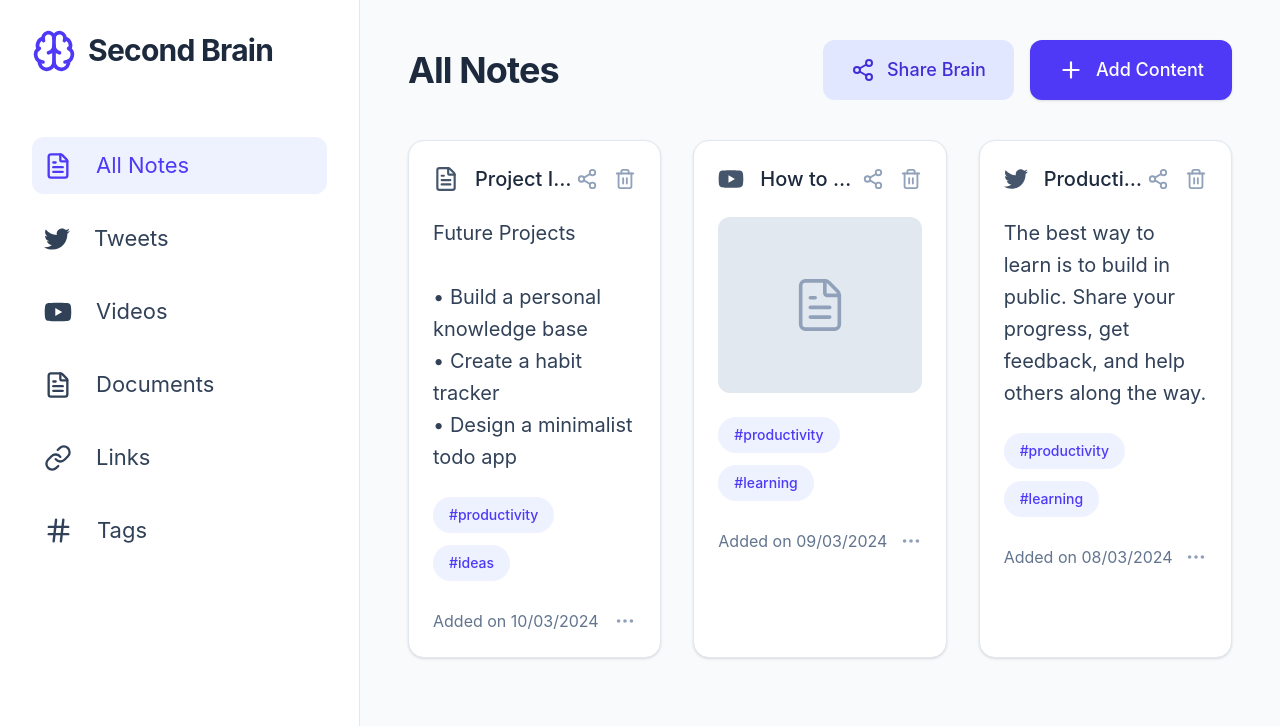
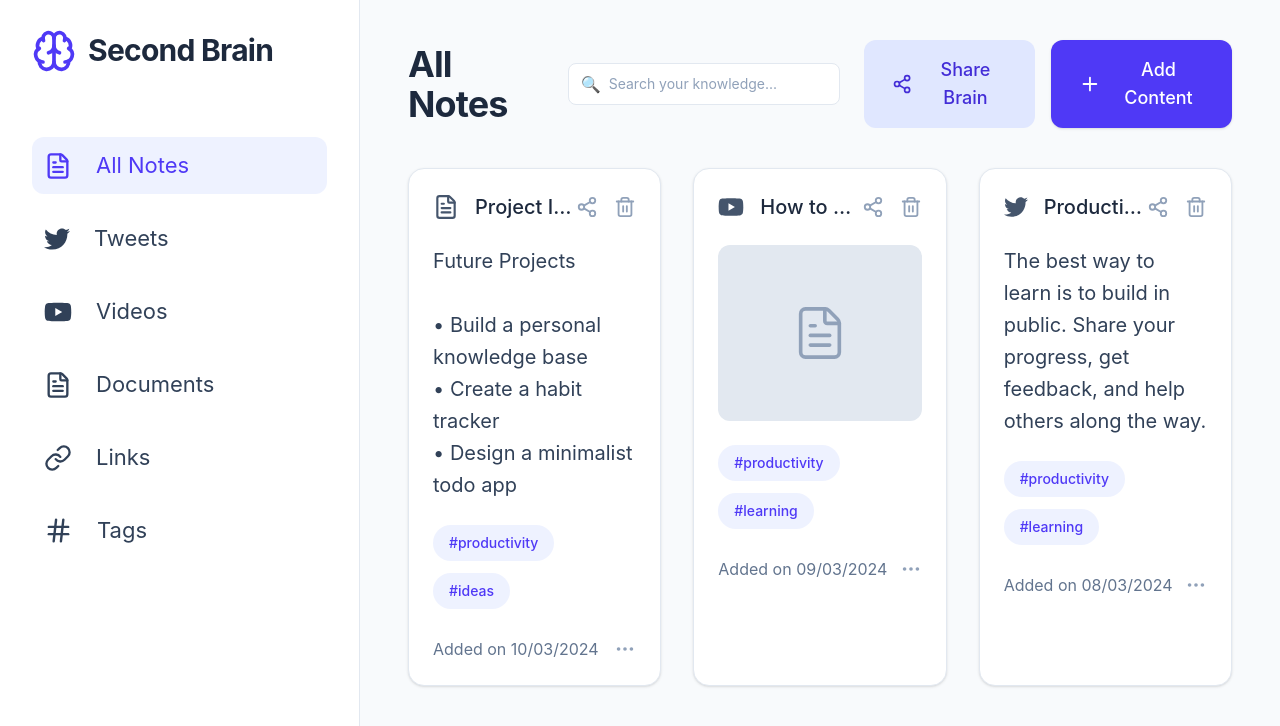
Before and after one commit to YashvanReddy/second-brain, a React (Vite) app: page / in a window 1280 px wide. Shown: the top 726 px of the page. Built offline with nearby package versions, Linux system fonts and the light colour scheme.

Commit message:
Added  content search and filtering

```diff
--- a/src/App.tsx
+++ b/src/App.tsx
@@ -60,7 +60,7 @@ const initialNotes: Note[] = [
 
 function App() {
   const [notes, setNotes] = useState<Note[]>(initialNotes);
-
+  const [searchQuery, setSearchQuery] = useState("");
   const [isModalOpen, setIsModalOpen] = useState(false);
   const [activeFilter, setActiveFilter] = useState<
     "all" | ContentType
@@ -73,10 +73,24 @@ function App() {
   const [url, setUrl] = useState("");
   const [tags, setTags] = useState("");
   const [content, setContent] = useState("");
-  const filteredNotes =
-    activeFilter === "all"
-      ? notes
-      : notes.filter((note) => note.type === activeFilter);
+  const filteredNotes = notes.filter((note) => {
+    const matchesFilter =
+      activeFilter === "all" ||
+      note.type === activeFilter;
+
+    const query = searchQuery.toLowerCase().trim();
+
+    const matchesSearch =
+      query === "" ||
+      note.title.toLowerCase().includes(query) ||
+      note.content?.toLowerCase().includes(query) ||
+      note.tags.some((tag) =>
+        tag.toLowerCase().includes(query)
+      ) ||
+      note.type.toLowerCase().includes(query);
+
+    return matchesFilter && matchesSearch;
+  });
   const handleSave = () => {
     if (!title.trim()) {
       return;
@@ -179,7 +193,7 @@ function App() {
         <main className="min-w-0 flex-1">
 
           {/* HEADER */}
-          <header className="flex items-center justify-between px-8 py-10 lg:px-12">
+          <header className="flex items-center justify-between gap-6 px-8 py-10 lg:px-12">
 
             <h2 className="text-4xl font-bold tracking-tight">
               {activeFilter === "all" && "All Notes"}
@@ -189,6 +203,34 @@ function App() {
               {activeFilter === "link" && "Links"}
             </h2>
 
+            <div className="flex flex-1 justify-center">
+
+              <div className="flex w-full max-w-md items-center gap-2 rounded-lg border border-slate-200 bg-white px-3 py-2">
+
+                <span className="text-slate-400">
+                  🔍
+                </span>
+
+                <input
+                  type="text"
+                  value={searchQuery}
+                  onChange={(e) => setSearchQuery(e.target.value)}
+                  placeholder="Search your knowledge..."
+                  className="min-w-0 flex-1 bg-transparent text-sm outline-none placeholder:text-slate-400"
+                />
+
+                {searchQuery && (
+                  <button
+                    onClick={() => setSearchQuery("")}
+                    className="text-sm text-slate-400 hover:text-slate-700"
+                  >
+                    ✕
+                  </button>
+                )}
+
+              </div>
+
+            </div>
             <div className="flex items-center gap-4">
 
               <button className="flex items-center gap-3 rounded-xl bg-indigo-100 px-7 py-4 text-lg font-medium text-indigo-700 transition hover:bg-indigo-200">
@@ -207,12 +249,30 @@ function App() {
 
           {/* NOTES */}
           <section className="grid grid-cols-1 gap-8 px-8 pb-12 lg:grid-cols-2 xl:grid-cols-3 lg:px-12">
-            {filteredNotes.map((note) => (
-              <NoteCard
-                key={note.id}
-                note={note}
-              />
-            ))}
+            {filteredNotes.length > 0 ? (
+              filteredNotes.map((note) => (
+                <NoteCard
+                  key={note.id}
+                  note={note}
+                />
+              ))
+            ) : (
+              <div className="col-span-full flex min-h-[300px] flex-col items-center justify-center rounded-2xl border border-dashed border-slate-300 bg-white">
+
+                <div className="mb-4 text-4xl">
+                  🔍
+                </div>
+
+                <h3 className="text-lg font-semibold text-slate-700">
+                  No content found
+                </h3>
+
+                <p className="mt-1 text-sm text-slate-400">
+                  Try a different search or filter.
+                </p>
+
+              </div>
+            )}
 
           </section>
           {isModalOpen && (
@@ -292,12 +352,12 @@ function App() {
                   </label>
 
                   <input
+                    type="text"
                     value={title}
                     onChange={(e) => setTitle(e.target.value)}
                     placeholder="Enter a title..."
-                    className="w-full rounded-lg border border-slate-200 px-4 py-3 text-sm outline-none focus:border-indigo-500 focus:ring-2 focus:ring-indigo-100"
+                    className="w-full rounded-lg border border-slate-200 px-4 py-3 text-sm outline-none transition focus:border-indigo-500 focus:ring-2 focus:ring-indigo-100"
                   />
-
                 </div>
 
                 <div className="mb-4">
```
